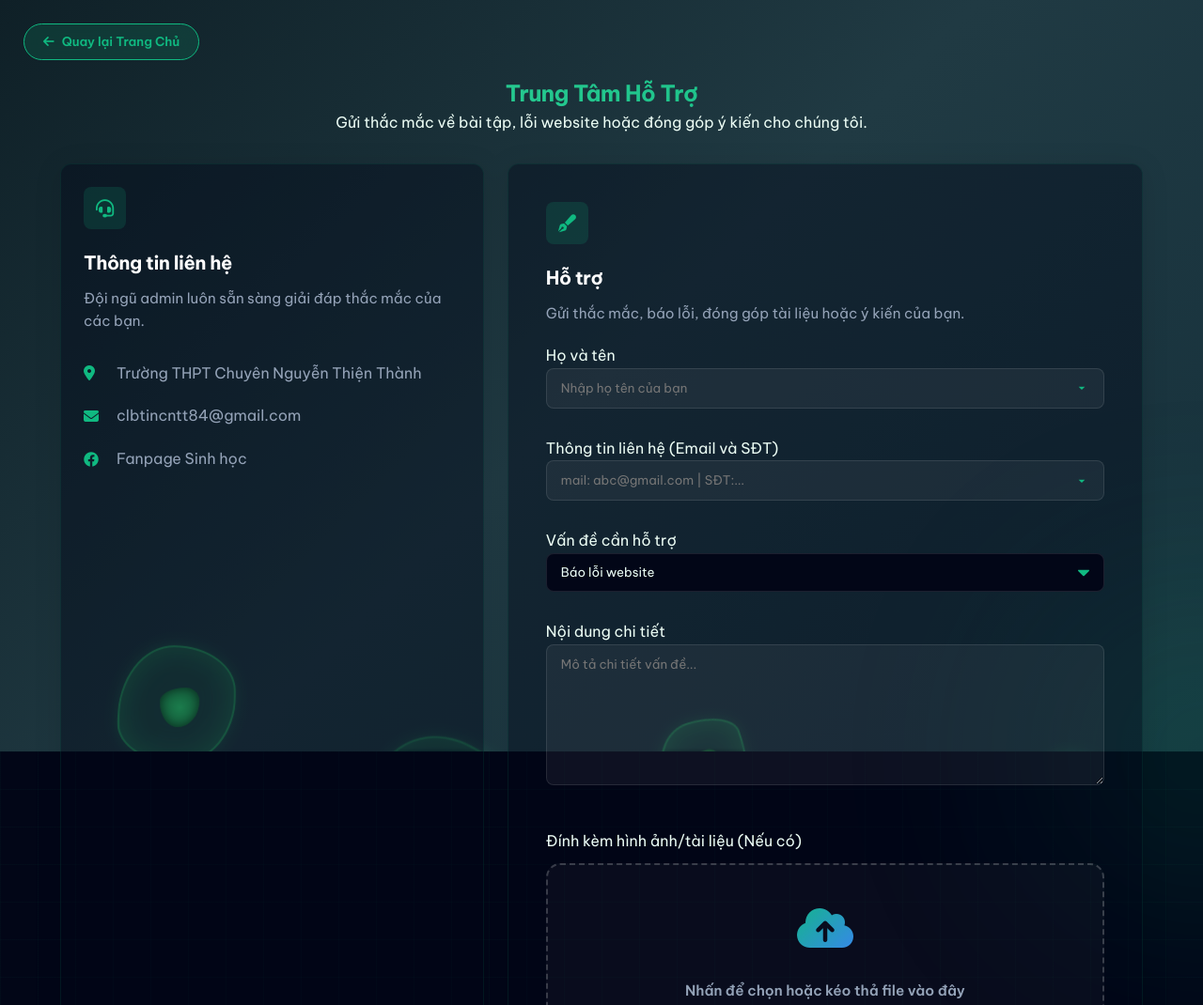
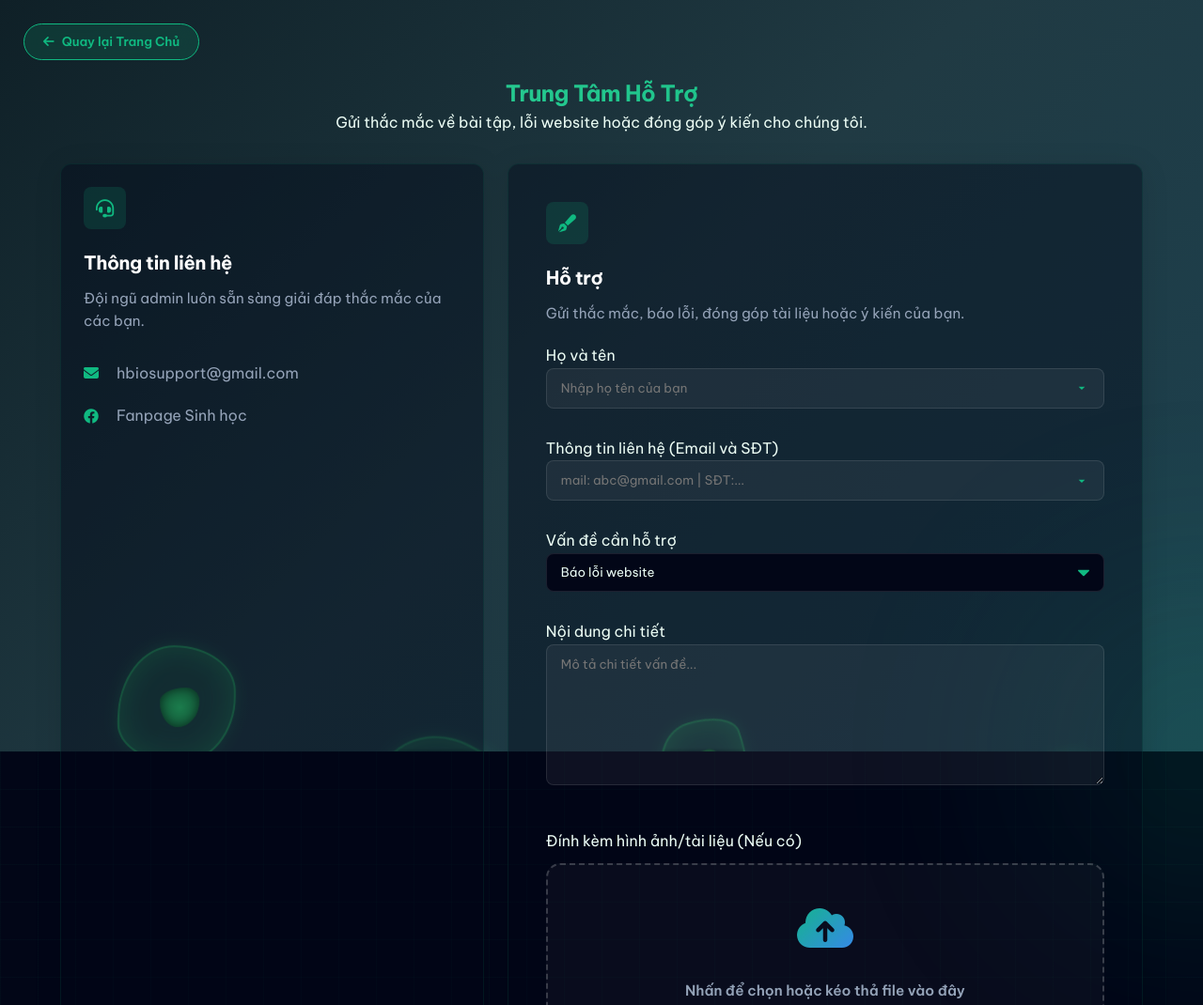
Before and after one commit to dinht7086-spec/HBio-AI, a plain HTML site: page support.html in a window 1280 px wide. Shown: the top 1070 px of the page at 94% size. Drawn offline with Linux system fonts and the light colour scheme.

Commit message:
Add files via upload

```diff
--- a/style.css
+++ b/style.css
@@ -2303,7 +2303,7 @@ body.chat-mode {
     position: fixed;
     top: 0; left: 0; width: 100vw; height: 100vh;
     z-index: -1;
-    background: linear-gradient(135deg, #0f2027, #203a43, #16313c);
+    background: linear-gradient(135deg, #0f2027, #203a43, #1c414f);
     overflow: hidden;
 }
 
--- a/support.html
+++ b/support.html
@@ -3,7 +3,7 @@
 <head>
     <meta charset="UTF-8">
     <meta name="viewport" content="width=device-width, initial-scale=1.0">
-    <title>Hỗ trợ & Liên hệ - THPT Chuyên Nguyễn Thiện Thành</title>
+    <title>Hỗ trợ & Liên hệ </title>
 
     <link rel="stylesheet" href="https://cdnjs.cloudflare.com/ajax/libs/font-awesome/6.4.0/css/all.min.css">
     <link href="https://fonts.googleapis.com/css2?family=Inter:wght@300;400;600;800&display=swap" rel="stylesheet">
@@ -38,16 +38,11 @@
                     <p>Đội ngũ admin luôn sẵn sàng giải đáp thắc mắc của các bạn.</p>
 
                     <div style="margin-top: 30px; display: flex; flex-direction: column; gap: 20px;">
-                        <div style="display: flex; align-items: center; gap: 15px;">
-                            <i class="fas fa-map-marker-alt" style="color: var(--primary-color); width: 20px;"></i>
-                            <a href="https://www.google.com/maps/place/Tr%C6%B0%E1%BB%9Dng+THPT+Chuy%C3%AAn+Nguy%E1%BB%85n+Thi%E1%BB%87n+Th%C3%A0nh,+B%E1%BA%A1ch+%C4%90%E1%BA%B1ng,+Long+%C4%90%E1%BB%A9c,+Tr%C3%A0+Vinh,+Vi%E1%BB%87t+Nam/@9.9590947,106.343586,17z/data=!3m1!4b1!4m6!3m5!1s0x31a010a07da395cb:0x2ec6fdb004c7acd6!8m2!3d9.9592027!4d106.3460112!16s%2Fg%2F11b6_jwg2n?entry=ttu&g_ep=EgoyMDI2MDEwNy4wIKXMDSoKLDEwMDc5MjA3M0gBUAM%3D" style="color: var(--text-muted); text-decoration: none; transition: 0.3s;" onmouseover="this.style.color='#10b981'" onmouseout="this.style.color='#94a3b8'">
-                                Trường THPT Chuyên Nguyễn Thiện Thành
-                            </a>
-                        </div>
+
                         <div style="display: flex; align-items: center; gap: 15px;">
                             <i class="fas fa-envelope" style="color: var(--primary-color); width: 20px;"></i>
                             <a href="https://mail.google.com/mail/u/0/?tab=rm&ogbl#inbox?compose=jrjtXLCPZcwQgcjKGLqmfLGgWhtjlrkcmZkXSDZFBSPKNMbTCdjZjkQMqGCmCMQhfLFllgbZ" style="color: var(--text-muted); text-decoration: none; transition: 0.3s;" onmouseover="this.style.color='#10b981'" onmouseout="this.style.color='#94a3b8'">
-                                clbtincntt84@gmail.com
+                                hbiosupport@gmail.com
                             </a>
                         </div>
                         <div style="display: flex; align-items: center; gap: 15px;">
```
